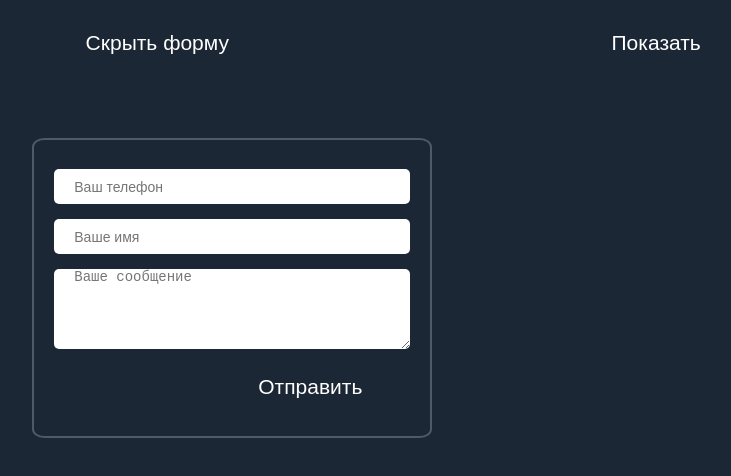
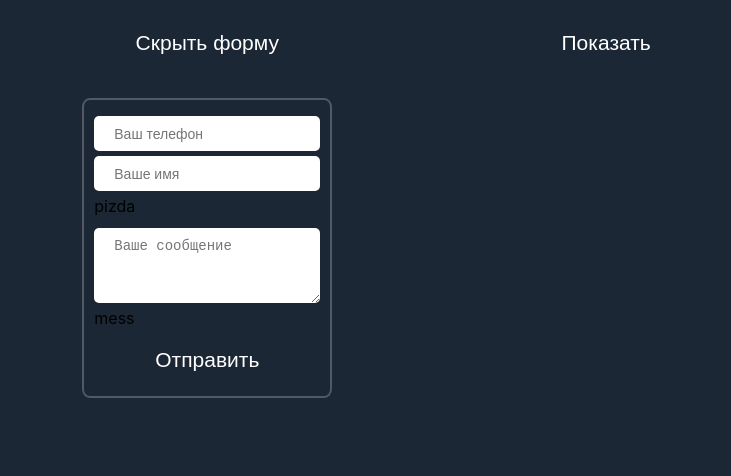
Before and after one commit to iqvver/my-form, a React (Create React App) app: page / in a window 1280 px wide. Both pictures are taken after a click on the button "Показать форму". Shown: the top 476 px of the page, without its empty margins (209-940 px from the left). Built offline with nearby package versions, Linux system fonts and the light colour scheme.

Commit message:
add tel mask

```diff
--- a/package.json
+++ b/package.json
@@ -18,7 +18,8 @@
     "start": "react-scripts start",
     "build": "react-scripts build",
     "test": "react-scripts test",
-    "eject": "react-scripts eject"
+    "eject": "react-scripts eject",
+    "dev": "concurrently \"json-server -w src/store/anyName.json -s /\" \"open-cli http://localhost:3000/users\""
   },
   "eslintConfig": {
     "extends": [
--- a/src/App.module.css
+++ b/src/App.module.css
@@ -1,6 +1,5 @@
 .container {
     padding: 10px 10px 10px 10px;
-    height: 100vh;
     display: flex;
     justify-content: center;
 }
--- a/src/UI/inputs/Input.module.css
+++ b/src/UI/inputs/Input.module.css
@@ -3,9 +3,9 @@
     width: 100%;
     border-radius: 5px;
     background-color: #ffffff;
-    margin-bottom: 15px;
+    margin-bottom: 5px;
     border: none;
-    padding: 0 20px;
+    padding: 10px 20px;
     color: #4b4b4b;
     font-size: 14px;
     font-weight: 300;
--- a/src/UI/textareas/Textarea.module.css
+++ b/src/UI/textareas/Textarea.module.css
@@ -3,9 +3,9 @@
     width: 100%;
     border-radius: 5px;
     background-color: #ffffff;
-    margin-bottom: 15px;
+    margin-bottom: 5px;
     border: none;
-    padding: 0 20px;
+    padding: 10px 20px;
     color: #4b4b4b;
     font-size: 14px;
     font-weight: 300;
--- a/src/components/Form/Form.jsx
+++ b/src/components/Form/Form.jsx
@@ -5,7 +5,16 @@ import Textarea from "../../UI/textareas/Textarea";
 import submit from "./Form.module.css";
 
 const Form = (props) => {
-  const { onSubmit, setPhone, setName, setMessage, phone, name } = props;
+  const {
+    onSubmit,
+    setPhone,
+    setName,
+    setMessage,
+    phone,
+    name,
+    nameError,
+    messageError,
+  } = props;
   return (
     <form onSubmit={(e) => onSubmit(e)} name="user" className={submit.form}>
       <div className={submit.input}>
@@ -27,14 +36,18 @@ const Form = (props) => {
           value={name}
           mask={null}
         />
+        {nameError ? <div>pizda</div> : <div>ne pizda</div>}
+      </div>
+
       <div className={submit.textarea}>
         <Textarea
           name={"message"}
           getChange={(e) => setMessage(e.target.value)}
           placeholder={"Ваше сообщение"}
         />
+        {messageError ? <div>mess</div> : <div>mesError</div>}
       </div>
-      </div>
+
       <div className={submit.button}>
         <Button buttonType="submit" buttonName={"Отправить"} />
       </div>
--- a/src/components/Form/Form.module.css
+++ b/src/components/Form/Form.module.css
@@ -1,12 +1,12 @@
 .form {
-    padding: 20px 20px 20px 20px;
-    margin-top: 70px;
+    padding: 10px 10px 10px 10px;
+    margin-top: 30px;
     width: 100%;
     min-height: 300px;
     display: flex;
     flex-direction: column;
     justify-content: space-around;
-    align-items: flex-end;
+    align-items: center;
     border: 2px solid rgba(255, 255, 255, 0.23);
     border-radius: 3%;
 }
@@ -20,7 +20,10 @@
 
 .form .textarea {
     width: 100%;
-    height: 80px;
+    height: 100px;
+    display: flex;
+    flex-direction: column;
+    justify-content: space-between;
 }
 
 .form .button {
--- a/src/modules/SubmitForm/SubmitForm.jsx
+++ b/src/modules/SubmitForm/SubmitForm.jsx
@@ -1,16 +1,27 @@
-import React, { useState } from "react";
+import React, { useEffect, useState } from "react";
 import Form from "../../components/Form/Form";
 
 const SubmitForm = ({ showUsers, showError, showSuccess }) => {
   let [phone, setPhone] = useState("");
   let [name, setName] = useState("");
+  let [nameError, setNameError] = useState(false);
   let [message, setMessage] = useState("");
+  let [messageError, setMessageError] = useState(false);
 
-  // if (/^[0-9A-Za-z]+$/.test(name)) {
-  //   console.log('da')
-  // } else {
-  //   console.log('net')
-  // }
+  useEffect(() => {
+    if (!/^[0-9A-Za-z\-_]+$/.test(name)) {
+      setNameError(true);
+    } else {
+      setNameError(false);
+    }
+  }, [name]);
+  useEffect(() => {
+    if (!/^[0-9A-Za-z\-_]+$/.test(message)) {
+      setMessageError(true);
+    } else {
+      setMessageError(false);
+    }
+  }, [message]);
 
   const onSubmit = async (e) => {
     e.preventDefault();
@@ -53,7 +64,9 @@ const SubmitForm = ({ showUsers, showError, showSuccess }) => {
         phone={phone}
         setName={setName}
         name={name}
+        nameError={nameError}
         setMessage={setMessage}
+        messageError={messageError}
       />
     </>
   );
--- a/src/pages/FormPage/FormPage.module.css
+++ b/src/pages/FormPage/FormPage.module.css
@@ -1,12 +1,11 @@
 .wrapper {
     width: 80%;
+    height: auto;
     display: flex;
     justify-content: space-evenly;
 }
 
-.form {
-    width: 50vh;
-}
+.form {}
 
 .users {
     width: 30%;
--- a/src/store/anyName.json
+++ b/src/store/anyName.json
@@ -5,6 +5,12 @@
       "name": "Vasia",
       "message": "gg bb",
       "id": 0
+    },
+    {
+      "phone": "+73545454545",
+      "name": "gfgf",
+      "message": "vvvc",
+      "id": 1
     }
   ]
 }
```
Also changed, not shown: 1 other file (tests, documents, lock files or other folders). Lines whose indentation alone changed are shown as unchanged.
